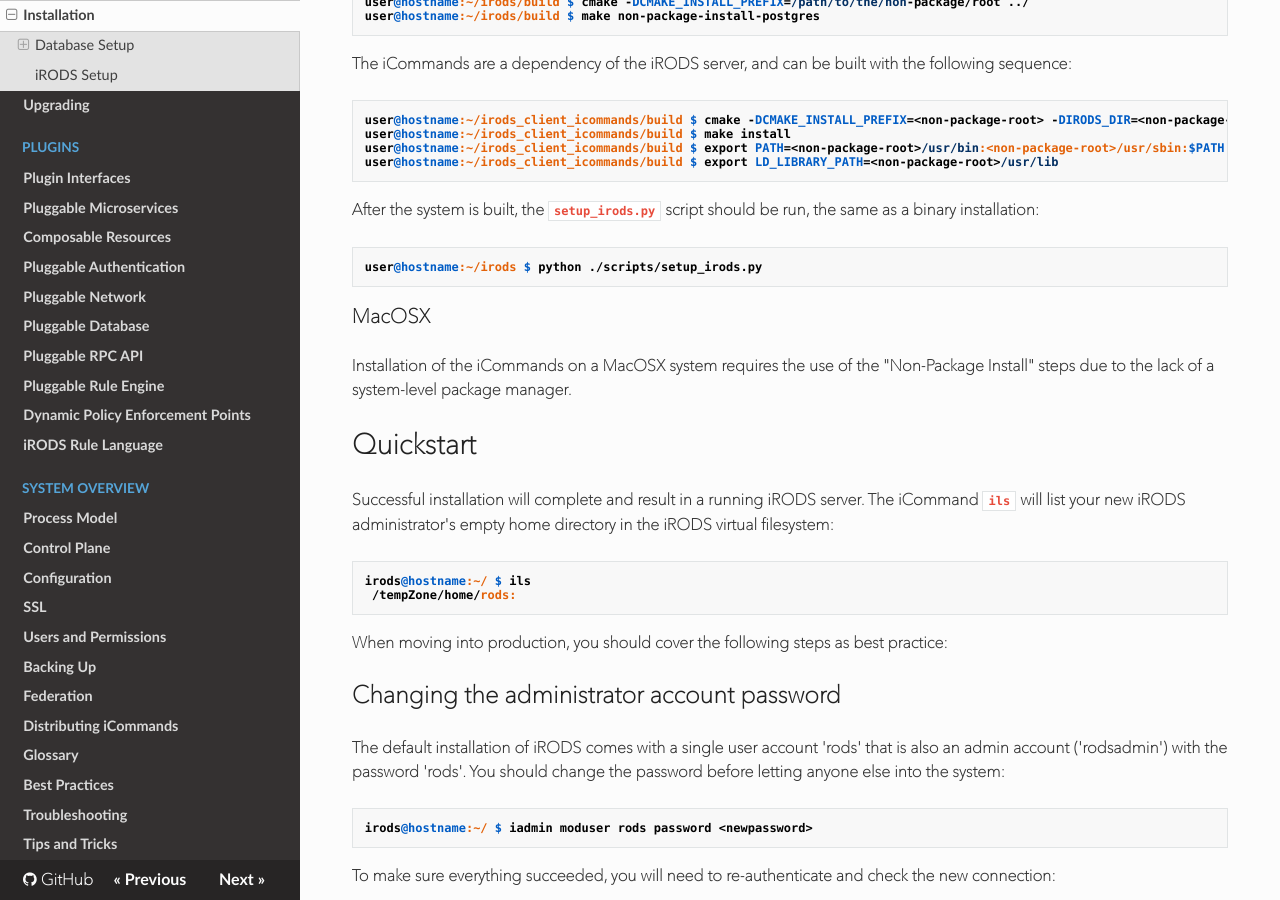
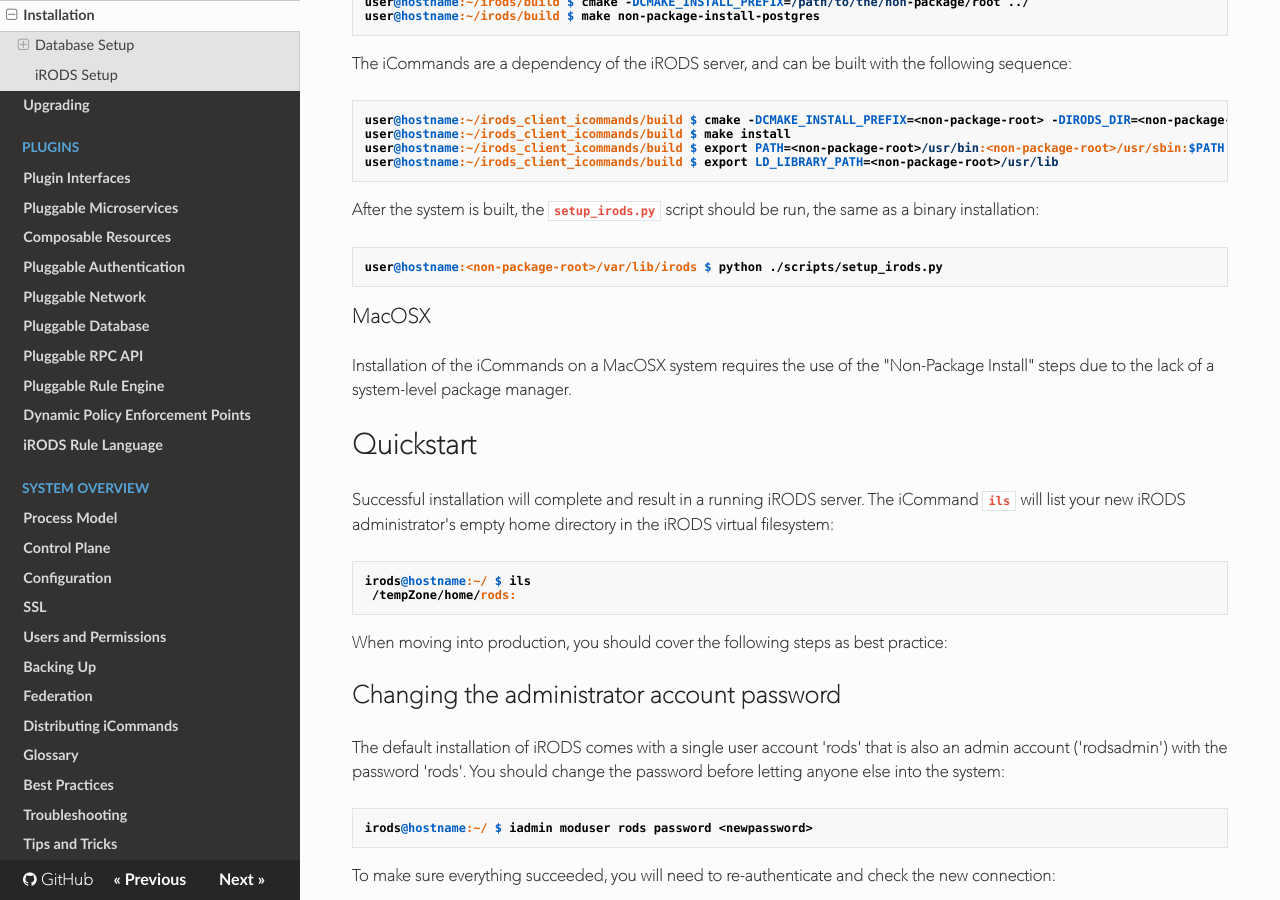
Before and after one commit to irods/irods_docs, an MkDocs documentation site: the page built from docs/getting_started/installation.md, in a window 1280 px wide and 900 px high, scrolled down 3931 px. Built offline with MkDocs 1.6.1, drawn with Linux system fonts in a browser that asks for light colours; nearby versions of some CDN libraries; old or Windows-style settings are respelled for this version of MkDocs.

Commit message:
run non-package install setup_irods.py from the correct directory

```diff
--- a/docs/getting_started/installation.md
+++ b/docs/getting_started/installation.md
@@ -188,7 +188,7 @@
 After the system is built, the `setup_irods.py` script should be run, the same as a binary installation:
 
 ~~~
-user@hostname:~/irods $ python ./scripts/setup_irods.py
+user@hostname:<non-package-root>/var/lib/irods $ python ./scripts/setup_irods.py
 ~~~
 
 ### MacOSX
```
